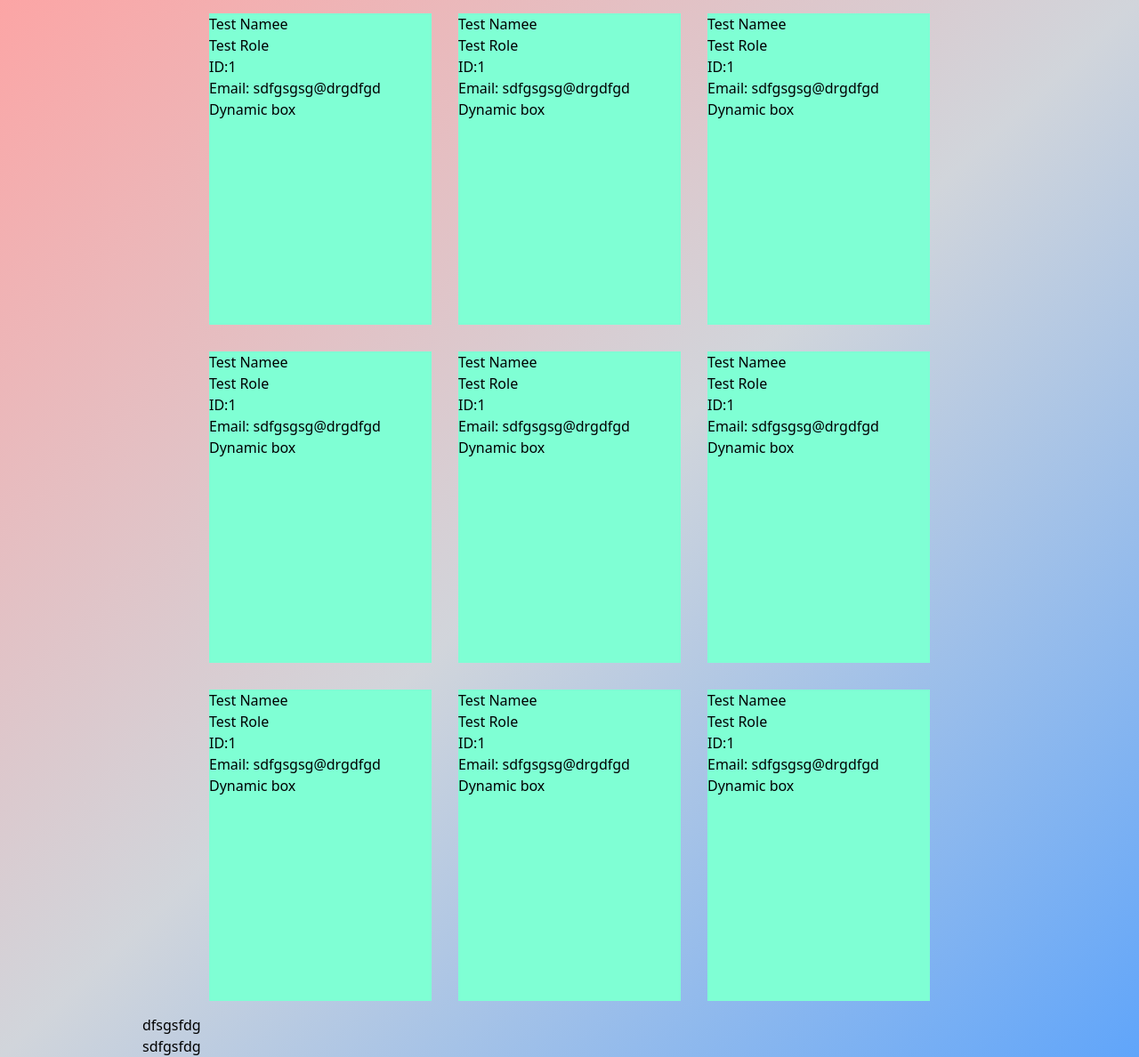
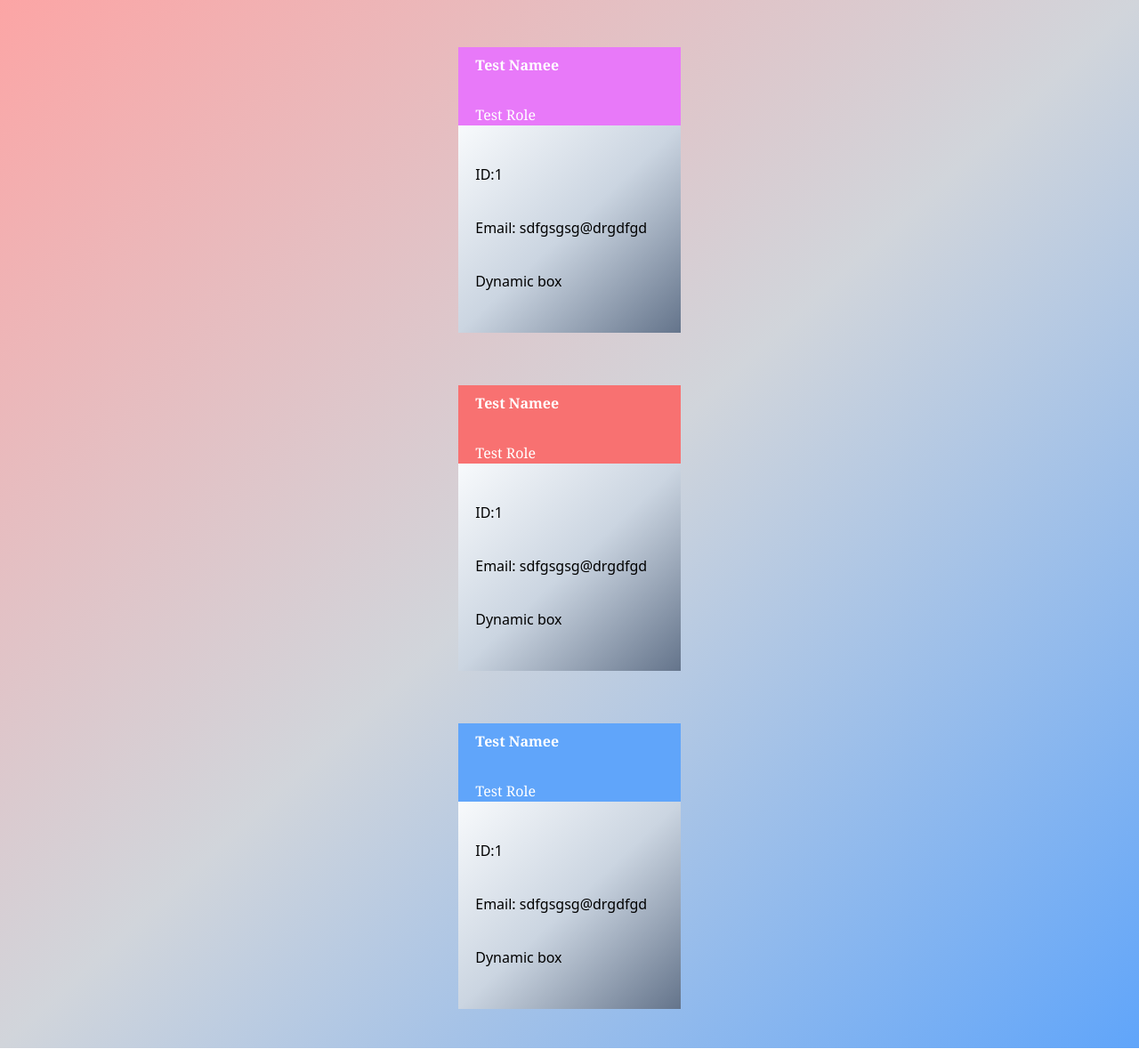
Before and after one commit to VulnusR/CSLockwood-M10-TeamProfile, a website: page dist/index.html in a window 1280 px wide. Shown: the part 80-1268 px from the top of the page at 89% size. Drawn offline with nearby package versions, Linux system fonts and the light colour scheme.

Commit message:
finalized html design

```diff
--- a/dist/index.html
+++ b/dist/index.html
@@ -18,14 +18,19 @@
             to-blue-400
             via-gray-300;
         }
+
         .bg-dark {
            @apply bg-gradient-to-br
            from-red-800
            to-blue-800
            via-gray-800
         }
-        .bg-btn {
-        @apply bg-yellow-400
+
+        .bg-cardbody {
+        @apply bg-gradient-to-br
+           from-slate-50
+           to-slate-500
+           via-slate-300
         }
       }
     </style>
@@ -34,172 +39,60 @@
 
 
     <body>
-        <header class = "bg-white dark:bg-black">
+        <header class = "bg-slate-100 dark:bg-zinc-900">
             <h1 class="text-red-700 italic font-serif text-4xl">Project Team</h1>
         </header>
-        <main class="bg-primary">
+
+        <main class="bg-primary dark:bg-dark">
             <section id="sectionsparent">
+
                 <section id="managersectionparent">
                     <div class="managerbox">
 
-                       <div class="mboxheader">
-                          <h2>Test Namee</h2>
-                          <h3>Test Role</h3>
+                       <div class="mboxheader bg-fuchsia-400 dark:bg-purple-800 h-1/4 font-serif font-serif">
+                          <h2 class="font-black">Test Namee</h2>
+                          <h3 class="font-medium pt-8">Test Role</h3>
                        </div>
-                       <div class="mboxbody">
-                        <div>
-                            <h5>ID:1</h5>
-                            <h5>Email: sdfgsgsg@drgdfgd</h5>
-                            <h5>Dynamic box</h5>
-                        </div>
+
+                       <div class="mboxbody bg-cardbody h-2/3">
+                            <h5 class="font-light pt-9">ID:1</h5>
+                            <h5 class="font-light pt-9">Email: sdfgsgsg@drgdfgd</h5>
+                            <h5 class="font-light pt-9">Dynamic box</h5>
                        </div>
                     </div>
+                </section>
 
-                    <div class="managerbox">
+                <section id="engineersectionparent">
+                    <div class="engineerbox">
 
-                        <div class="mboxheader">
-                           <h2>Test Namee</h2>
-                           <h3>Test Role</h3>
+                       <div class="eboxheader bg-red-400 dark:bg-red-800 h-1/4 font-serif font-serif">
+                            <h2 class="font-black">Test Namee</h2>
+                            <h3 class="font-medium pt-8">Test Role</h3>
+                       </div>
+
+                       <div class="eboxbody mboxbody bg-cardbody h-2/3">
+                            <h5 class="font-light pt-9">ID:1</h5>
+                            <h5 class="font-light pt-9">Email: sdfgsgsg@drgdfgd</h5>
+                            <h5 class="font-light pt-9">Dynamic box</h5>
+                       </div>
+                    </div>
+                </section>
+
+                <section id="internsectionparent">
+                    <div class="internbox bg-btn">
+
+                       <div class="iboxheader bg-blue-400 dark:bg-blue-800 h-1/4 font-serif font-serif">
+                            <h2 class="font-black">Test Namee</h2>
+                            <h3 class="font-medium pt-8">Test Role</h3>
+                       </div>
+
+                       <div class="iboxbody mboxbody bg-cardbody h-2/3">
+                        <h5 class="font-light pt-9">ID:1</h5>
+                            <h5 class="font-light pt-9">Email: sdfgsgsg@drgdfgd</h5>
+                            <h5 class="font-light pt-9">Dynamic box</h5>
                         </div>
-                        <div class="mboxbody">
-                         <div>
-                             <h5>ID:1</h5>
-                             <h5>Email: sdfgsgsg@drgdfgd</h5>
-                             <h5>Dynamic box</h5>
-                         </div>
-                        </div>
-                     </div>
-
-                     <div class="managerbox">
-
-                        <div class="mboxheader">
-                           <h2>Test Namee</h2>
-                           <h3>Test Role</h3>
-                        </div>
-                        <div class="mboxbody">
-                         <div>
-                             <h5>ID:1</h5>
-                             <h5>Email: sdfgsgsg@drgdfgd</h5>
-                             <h5>Dynamic box</h5>
-                         </div>
-                        </div>
-                     </div>
-
-                     <div class="managerbox">
-
-                        <div class="mboxheader">
-                           <h2>Test Namee</h2>
-                           <h3>Test Role</h3>
-                        </div>
-                        <div class="mboxbody">
-                         <div>
-                             <h5>ID:1</h5>
-                             <h5>Email: sdfgsgsg@drgdfgd</h5>
-                             <h5>Dynamic box</h5>
-                         </div>
-                        </div>
-                     </div>
-
-                     <div class="managerbox">
-
-                        <div class="mboxheader">
-                           <h2>Test Namee</h2>
-                           <h3>Test Role</h3>
-                        </div>
-                        <div class="mboxbody">
-                         <div>
-                             <h5>ID:1</h5>
-                             <h5>Email: sdfgsgsg@drgdfgd</h5>
-                             <h5>Dynamic box</h5>
-                         </div>
-                        </div>
-                     </div>
-
-                     <div class="managerbox">
-
-                        <div class="mboxheader">
-                           <h2>Test Namee</h2>
-                           <h3>Test Role</h3>
-                        </div>
-                        <div class="mboxbody">
-                         <div>
-                             <h5>ID:1</h5>
-                             <h5>Email: sdfgsgsg@drgdfgd</h5>
-                             <h5>Dynamic box</h5>
-                         </div>
-                        </div>
-                     </div>
-
-                     <div class="managerbox">
-
-                        <div class="mboxheader">
-                           <h2>Test Namee</h2>
-                           <h3>Test Role</h3>
-                        </div>
-                        <div class="mboxbody">
-                         <div>
-                             <h5>ID:1</h5>
-                             <h5>Email: sdfgsgsg@drgdfgd</h5>
-                             <h5>Dynamic box</h5>
-                         </div>
-                        </div>
-                     </div>
-
-
-                     <div class="managerbox">
-
-                        <div class="mboxheader">
-                           <h2>Test Namee</h2>
-                           <h3>Test Role</h3>
-                        </div>
-                        <div class="mboxbody">
-                         <div>
-                             <h5>ID:1</h5>
-                             <h5>Email: sdfgsgsg@drgdfgd</h5>
-                             <h5>Dynamic box</h5>
-                         </div>
-                        </div>
-                     </div>
-
-
-                     <div class="managerbox">
-
-                        <div class="mboxheader">
-                           <h2>Test Namee</h2>
-                           <h3>Test Role</h3>
-                        </div>
-                        <div class="mboxbody">
-                         <div>
-                             <h5>ID:1</h5>
-                             <h5>Email: sdfgsgsg@drgdfgd</h5>
-                             <h5>Dynamic box</h5>
-                         </div>
-                        </div>
-                     </div>
-
-
-
-
-
-
-
+                    </div>
                 </section>
-                <section id="engineerparent">
-                    <div class="engineerbox">dfsgsfdg</div>
-                </section>
-                <section id="internparent">
-                    <div class="internbox">sdfgsfdg</div>
-                </section>
-            </section>
-
-
-
-
-
-
-
-
         </main>
     </body>
-
 </html>
--- a/dist/style.css
+++ b/dist/style.css
@@ -29,6 +29,7 @@ main {
     display: flex;
     flex-direction: column;
     justify-content: center;
+    margin-top: 3%;
     width: 75%;
     height: 100%;
 
@@ -48,23 +49,82 @@ main {
 .managerbox {
     width: 250px;
     height: 350px;
-    background-color: aquamarine;
     margin: 15px;
-
-
 }
 
-
-
-
-#engineerparent {
-    flex-direction: row;
-    height: 25%;
-    width: 75%;
+.mboxheader {
+    text-align: left;
+    text-indent: 5%;
+    padding: 3%;
+    font-size: medium;
+    color: white;
 }
 
-#internparent {
+.mboxbody {
+    text-align: left;
+    text-indent: 5%;
+    padding: 3%;
+    font-size: medium;
+}
+
+#engineersectionparent {
+    height: 25%;
+    width: 100%;
+    display: flex;
     flex-direction: row;
+    flex-wrap: wrap;
+    min-height: fit-content;
+    justify-content: center;
+}
+
+.engineerbox {
+    width: 250px;
+    height: 350px;
+    margin: 15px;
+}
+
+.eboxheader {
+    text-align: left;
+    text-indent: 5%;
+    padding: 3%;
+    font-size: medium;
+    color: white;
+}
+
+.eboxbody {
+    text-align: left;
+    text-indent: 5%;
+    padding: 3%;
+    font-size: medium;
+}
+
+#internsectionparent {
     height: 25%;
-    width: 75%;
+    width: 100%;
+    display: flex;
+    flex-direction: row;
+    flex-wrap: wrap;
+    min-height: fit-content;
+    justify-content: center;
 }
+
+.internbox {
+    width: 250px;
+    height: 350px;
+    margin: 15px;
+}
+
+.iboxheader {
+    text-align: left;
+    text-indent: 5%;
+    padding: 3%;
+    font-size: medium;
+    color: white;
+}
+
+.iboxbody {
+    text-align: left;
+    text-indent: 5%;
+    padding: 3%;
+    font-size: medium;
+}
```
